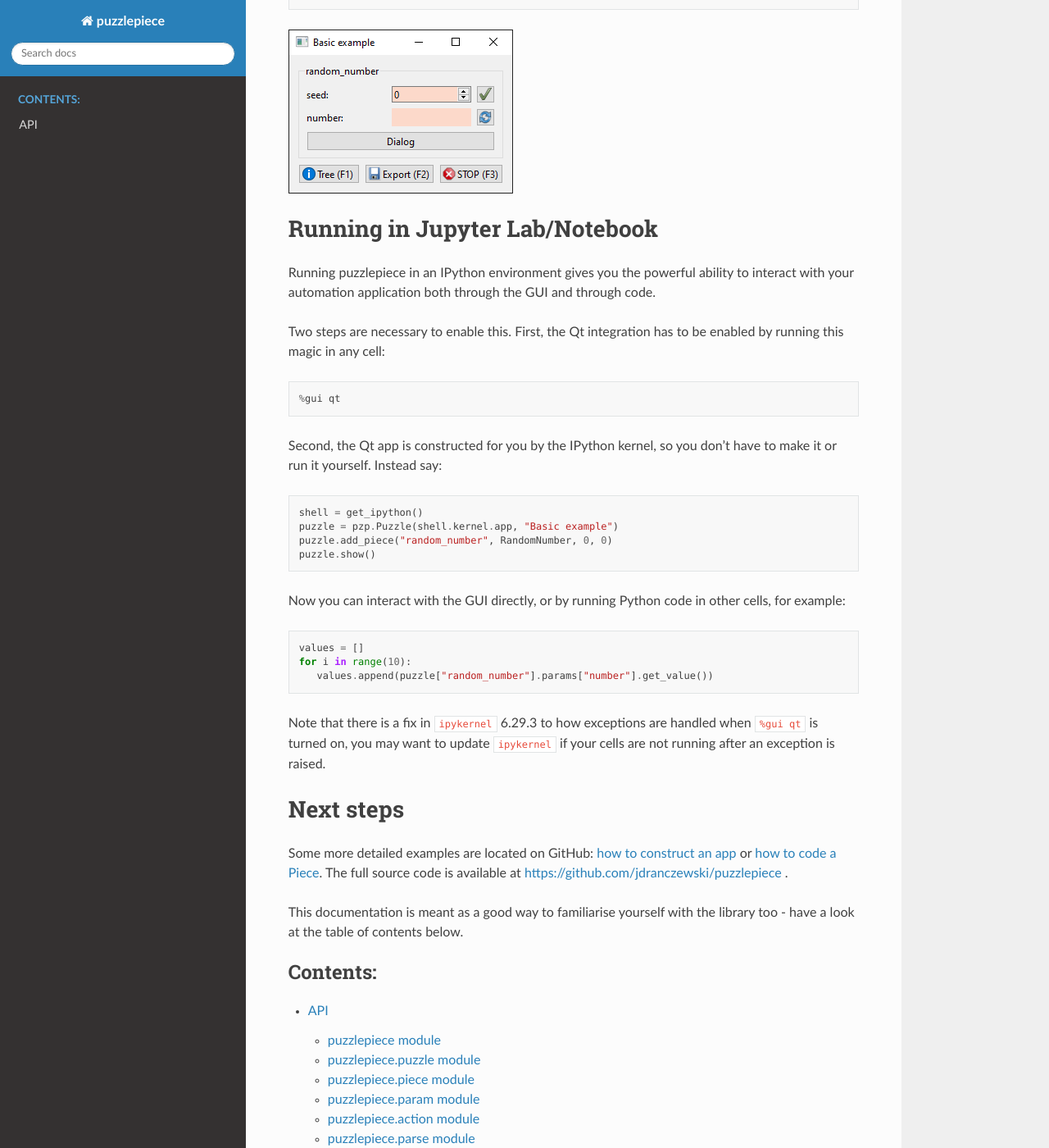
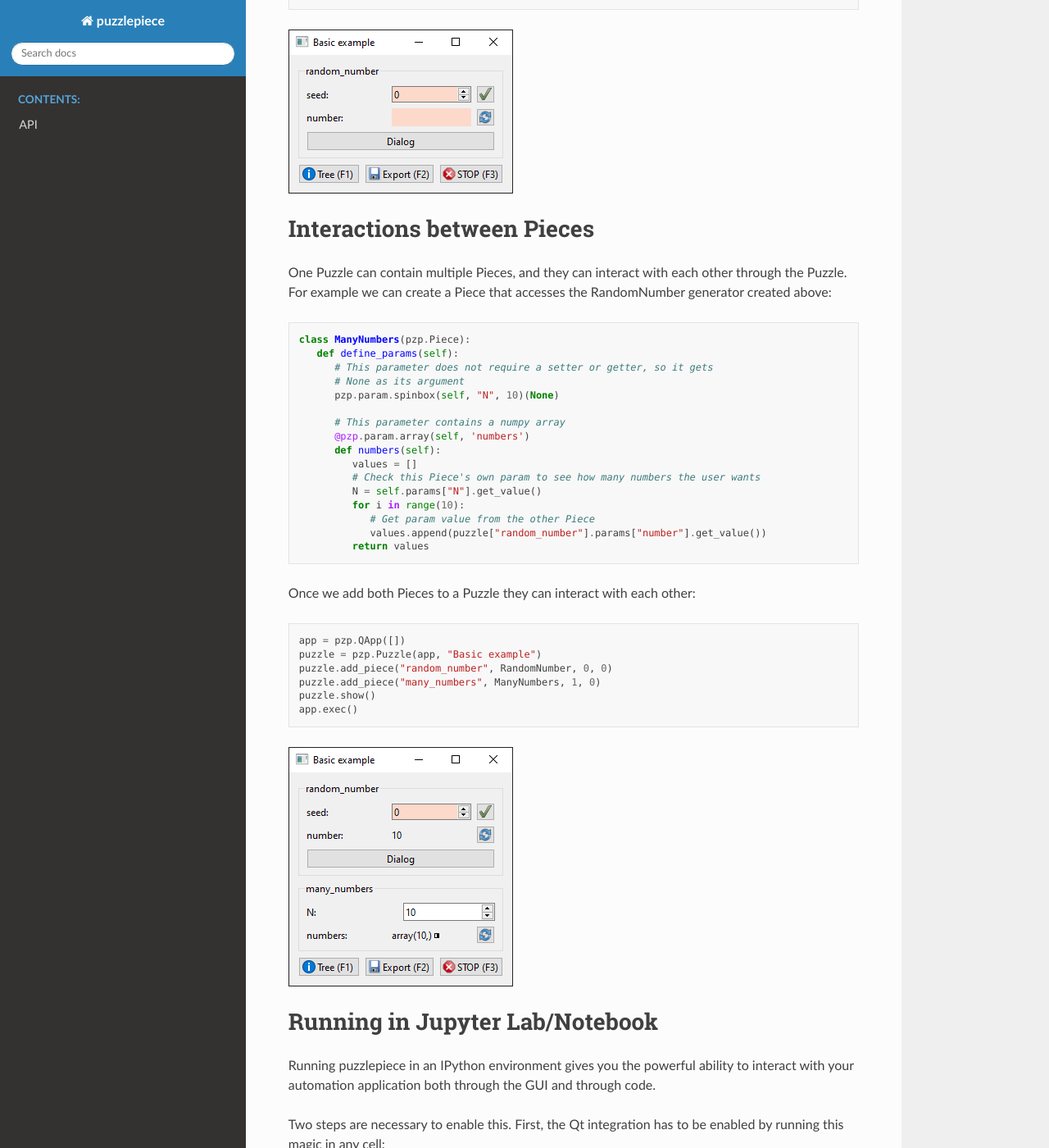
Before and after one commit to jdranczewski/puzzlepiece, a Sphinx documentation site: the page built from docs/source/index.rst, in a window 1280 px wide and 1400 px high, scrolled down 2209 px. Shown: the whole window at 82% size. Built offline with Sphinx 7.4.7 and the Read the Docs theme 2.0.0, drawn with Linux system fonts in a browser that asks for light colours; some of the changed text lies outside the part shown.

Commit message:
More docs for the index page

```diff
--- a/docs/source/index.rst
+++ b/docs/source/index.rst
@@ -86,6 +86,40 @@ You can then add this Piece to any Puzzle and display it easily::
 
 .. image:: basic_piece.png
 
+Interactions between Pieces
+===========================
+
+One Puzzle can contain multiple Pieces, and they can interact with each other through the Puzzle.
+For example we can create a Piece that accesses the RandomNumber generator created above::
+
+   class ManyNumbers(pzp.Piece):
+      def define_params(self):
+         # This parameter does not require a setter or getter, so it gets
+         # None as its argument
+         pzp.param.spinbox(self, "N", 10)(None)
+
+         # This parameter contains a numpy array
+         @pzp.param.array(self, 'numbers')
+         def numbers(self):
+            values = []
+            # Check this Piece's own param to see how many numbers the user wants
+            N = self.params["N"].get_value()
+            for i in range(10):
+               # Get param value from the other Piece
+               values.append(puzzle["random_number"].params["number"].get_value())
+            return values
+
+Once we add both Pieces to a Puzzle they can interact with each other::
+
+   app = pzp.QApp([])
+   puzzle = pzp.Puzzle(app, "Basic example")
+   puzzle.add_piece("random_number", RandomNumber, 0, 0)
+   puzzle.add_piece("many_numbers", ManyNumbers, 1, 0)
+   puzzle.show()
+   app.exec()
+
+.. image:: double_piece.png
+
 Running in Jupyter Lab/Notebook
 ===============================
 
@@ -116,8 +150,9 @@ Next steps
 ==========
 
 Some more detailed examples are located on GitHub: `how to construct an app <https://github.com/jdranczewski/puzzlepiece/tree/main/examples>`_
-or `how to code a Piece <https://github.com/jdranczewski/puzzlepiece/blob/main/puzzlepiece/pieces/random_number.py>`_.
-The full source code is available at https://github.com/jdranczewski/puzzlepiece .
+or `how to code a Piece <https://github.com/jdranczewski/puzzlepiece/blob/main/puzzlepiece/pieces/random_number.py>`_. Examples of more complex
+Pieces `are also available <https://github.com/jdranczewski/puzzlepiece/tree/main/puzzlepiece/pieces>`_.
+The full source code is available at https://github.com/jdranczewski/puzzlepiece.
 
 This documentation is meant as a good way to familiarise yourself with the library too - have a look at the table of contents below.
 
```
Also changed, not shown: docs/source/double_piece.png (added).
